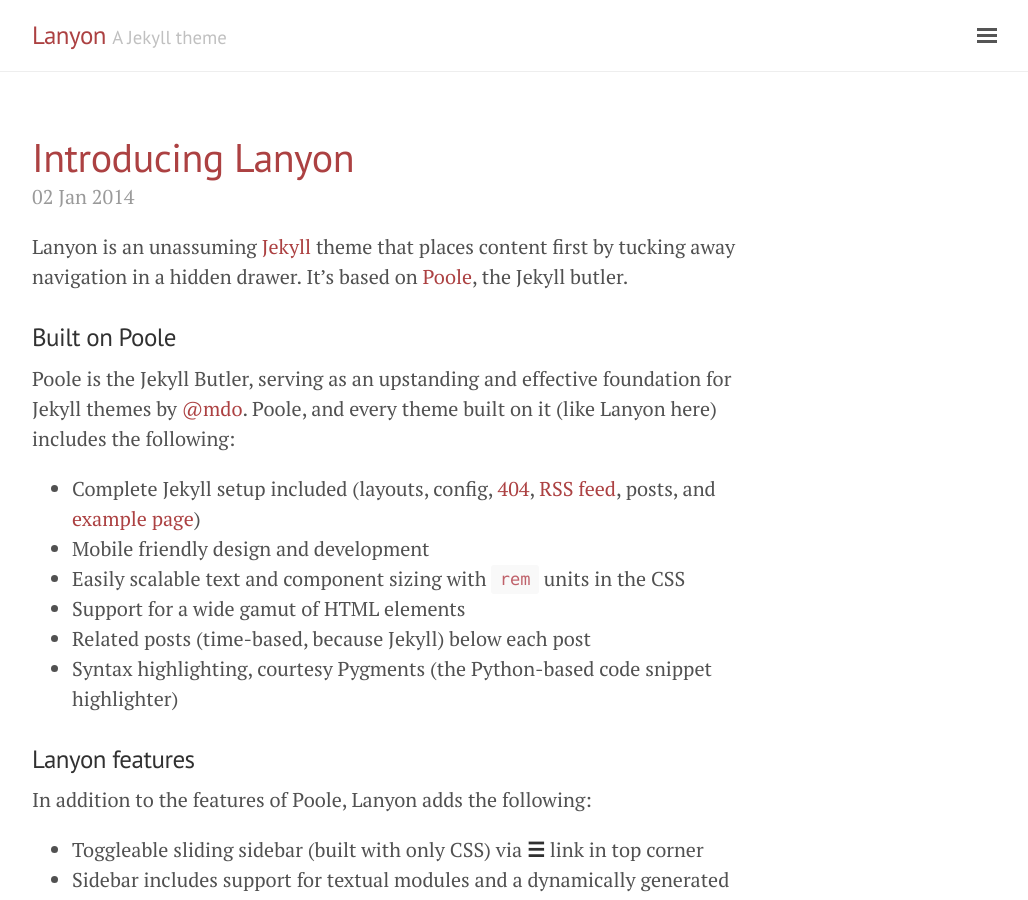
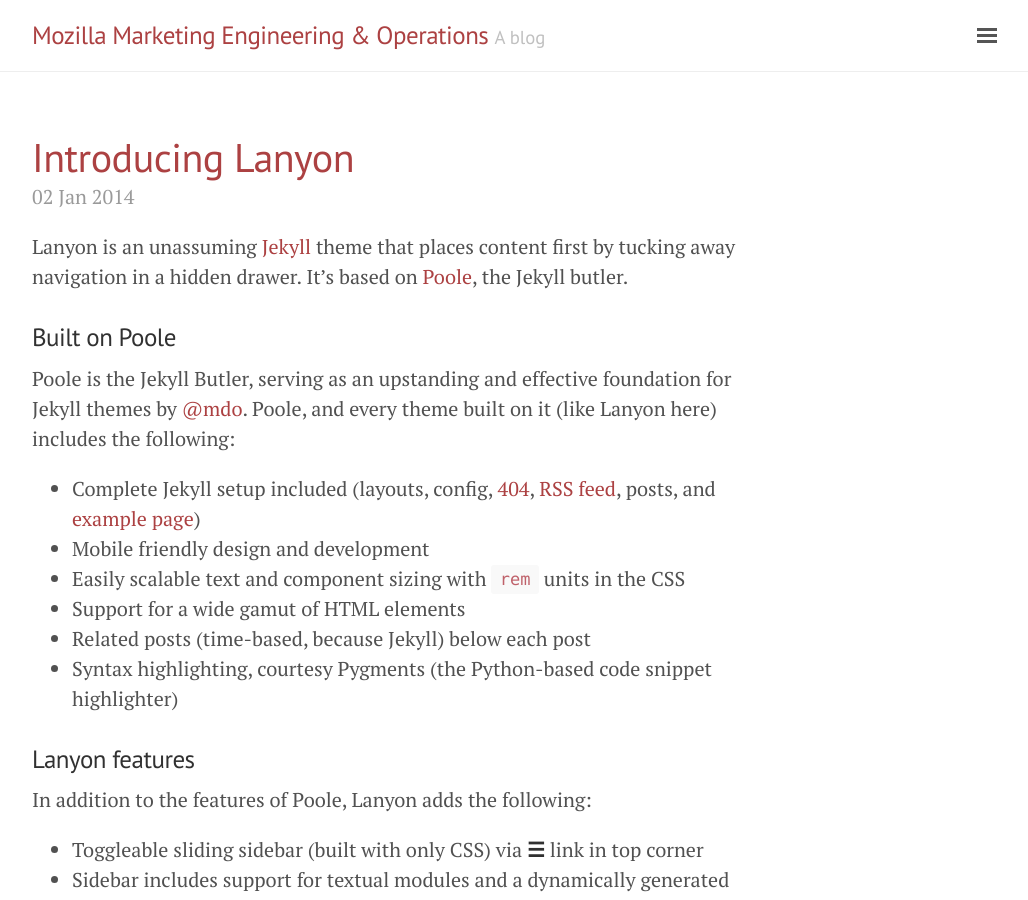
Before and after one commit to mozilla/meao, a Jekyll site: the page built from index.html, in a window 1280 px wide and 900 px high. Shown: the whole window, without its empty margins (248-1276 px from the left). Built offline with Jekyll 4.4.1, drawn with Linux system fonts in a browser that asks for light colours; the list of posts is cut into pages by our own code.

Commit message:
Update blog config

```diff
--- a/_config.yml
+++ b/_config.yml
@@ -5,12 +5,12 @@ highlighter: rouge
 permalink: pretty
 
 # Setup
-title:               Lanyon
-tagline:             'A Jekyll theme'
-description:         'A reserved <a href="http://jekyllrb.com" target="_blank">Jekyll</a> theme that places the utmost gravity on content with a hidden drawer. Made by <a href="https://twitter.com/mdo" target="_blank">@mdo</a>.'
-url:                 http://lanyon.getpoole.com
-baseurl:             '/meao/'
-paginate:            5
+title: 'Mozilla Marketing Engineering &amp; Operations'
+tagline: A blog
+description: Things the MozMEAO team has been up to and why.
+url: http://mozilla.github.io/meao/
+paginate: 5
+gems: [jekyll-paginate]
 
 # About/contact
 author:
```
